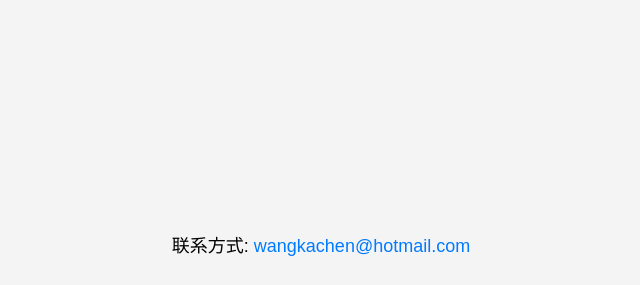
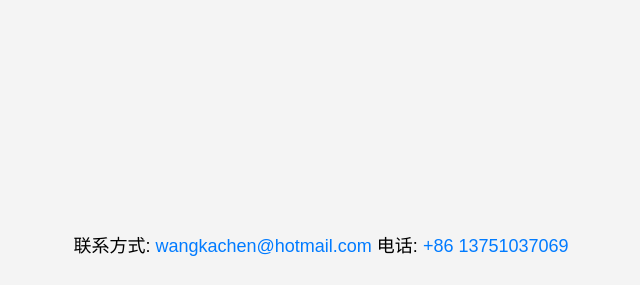
Before and after one commit to wangdoudou183/hi, a plain HTML site: page index.html in a window 1280 px wide. Shown: the part 15-300 px from the top of the page, without its empty margins (319-959 px from the left). Drawn offline with Linux system fonts and the light colour scheme.

Commit message:
Update index.html

```diff
--- a/index.html
+++ b/index.html
@@ -9,6 +9,7 @@
 <body>
     <div class="contact-info">
         联系方式: <a href="mailto:your-email@example.com">wangkachen@hotmail.com</a>
+        电话: <a href="mailto:your-email@example.com">+86 13751037069</a>
     </div>
     <h1>猜数字游戏</h1>
     <div class="score">分数: <span id="score">0</span></div>
```
